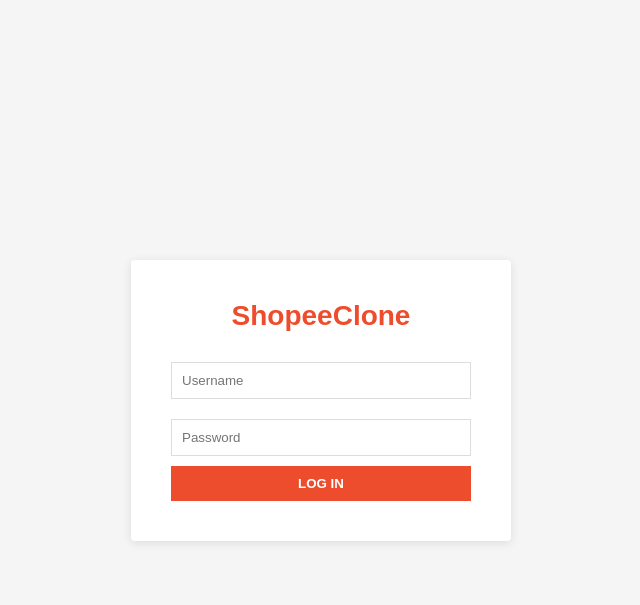
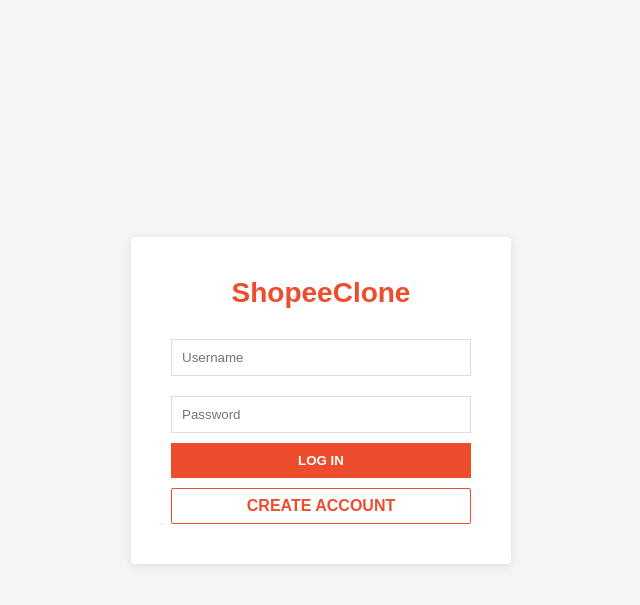
Before and after one commit to MIGIMOUSEx7/HELLO-INTEG, a Django app: a page that uses my_integ/api/Templates/login.html in a window 1280 px wide. Shown: the top 605 px of the page, without its empty margins (319-959 px from the left). Run offline with Django 5.2, Linux system fonts and the light colour scheme.

Commit message:
create account and log in check

```diff
--- a/my_integ/api/Templates/login.html
+++ b/my_integ/api/Templates/login.html
@@ -9,8 +9,36 @@
         .login-box { background: white; padding: 40px; border-radius: 4px; box-shadow: 0 2px 10px rgba(0,0,0,0.1); width: 300px; }
         .logo { color: var(--shopee-orange); font-size: 28px; font-weight: bold; text-align: center; margin-bottom: 20px; }
         input { width: 100%; padding: 10px; margin: 10px 0; border: 1px solid #ddd; box-sizing: border-box; }
+
+        /* Main Login Button */
         button { width: 100%; padding: 10px; background: var(--shopee-orange); color: white; border: none; font-weight: bold; cursor: pointer; }
+        button:hover { opacity: 0.9; }
+
         .err { color: red; font-size: 12px; text-align: center; margin-top: 10px; }
+
+        /* Sign Up Section */
+        .signup-link {
+            text-align: center;
+            margin-top: 25px;
+            border-top: 1px solid #eee;
+            padding-top: 15px;
+            font-size: 14px;
+            color: #888;
+        }
+        .signup-btn {
+            display: block;
+            margin-top: 10px;
+            text-align: center;
+            color: var(--shopee-orange);
+            text-decoration: none;
+            font-weight: bold;
+            border: 1px solid var(--shopee-orange);
+            padding: 8px;
+            border-radius: 2px;
+        }
+        .signup-btn:hover {
+            background-color: rgba(238, 77, 45, 0.05);
+        }
     </style>
 </head>
 <body>
@@ -22,9 +50,12 @@
             <input type="password" name="password" placeholder="Password" required>
             <button type="submit">LOG IN</button>
         </form>
+
         {% if messages %}
             {% for message in messages %}<div class="err">{{ message }}</div>{% endfor %}
         {% endif %}
+            <a href="{% url 'register' %}" class="signup-btn">CREATE ACCOUNT</a>
+        </div>
     </div>
 </body>
 </html>
--- a/my_integ/api/urls.py
+++ b/my_integ/api/urls.py
@@ -31,5 +31,6 @@ urlpatterns = [
     path('history/', views.purchase_history, name='purchase_history'),
     path('', include(router.urls)),         # The API Root at /api/
     path('signup/', views.signup_view, name='signup'),
-    path('login/', views.login_view, name='login'),
+    path('register/', views.register_view, name='register'),
+
 ]
--- a/my_integ/api/views.py
+++ b/my_integ/api/views.py
@@ -6,7 +6,9 @@ from django.contrib.auth import authenticate, login, logout
 from django.contrib.auth.decorators import login_required
 from django.contrib.auth.forms import UserCreationForm
 from django.contrib import messages
-
+from django.shortcuts import render, redirect
+from django.contrib.auth.forms import UserCreationForm
+from django.contrib import messages
 from rest_framework import viewsets, status
 from rest_framework.response import Response
 from django_filters.rest_framework import DjangoFilterBackend
@@ -35,7 +37,7 @@ def signup_view(request):
             return redirect('login')
     else:
         form = UserCreationForm()
-    return render(request, 'signup.html', {'form': form})
+    return render(request, 'login/signup.html', {'form': form})
 
 def login_view(request):
     """Handles user login and session creation."""
@@ -154,3 +156,18 @@ class PaymentViewSet(viewsets.ModelViewSet): queryset = Payment.objects.all(); s
 class CartViewSet(viewsets.ModelViewSet):
     queryset = Cart.objects.all()
     serializer_class = CartSerializer
+
+
+
+def register_view(request):
+    if request.method == 'POST':
+        form = UserCreationForm(request.POST)
+        if form.is_valid():
+            form.save()  # This saves the user to your MariaDB/MySQL database
+            username = form.cleaned_data.get('username')
+            messages.success(request, f'Account created for {username}! You can now log in.')
+            return redirect('login')  # Redirect to login page after success
+    else:
+        form = UserCreationForm()
+
+    return render(request, 'login/signup.html', {'form': form})
```
Also changed, not shown: my_integ/my_integ/settings.py (+25 -6 lines).
